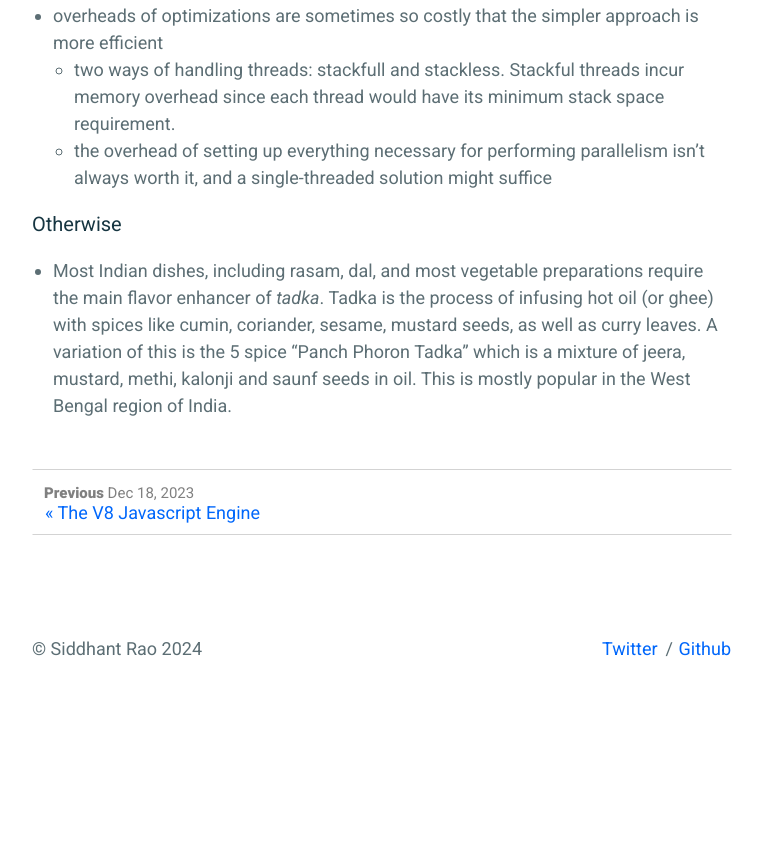
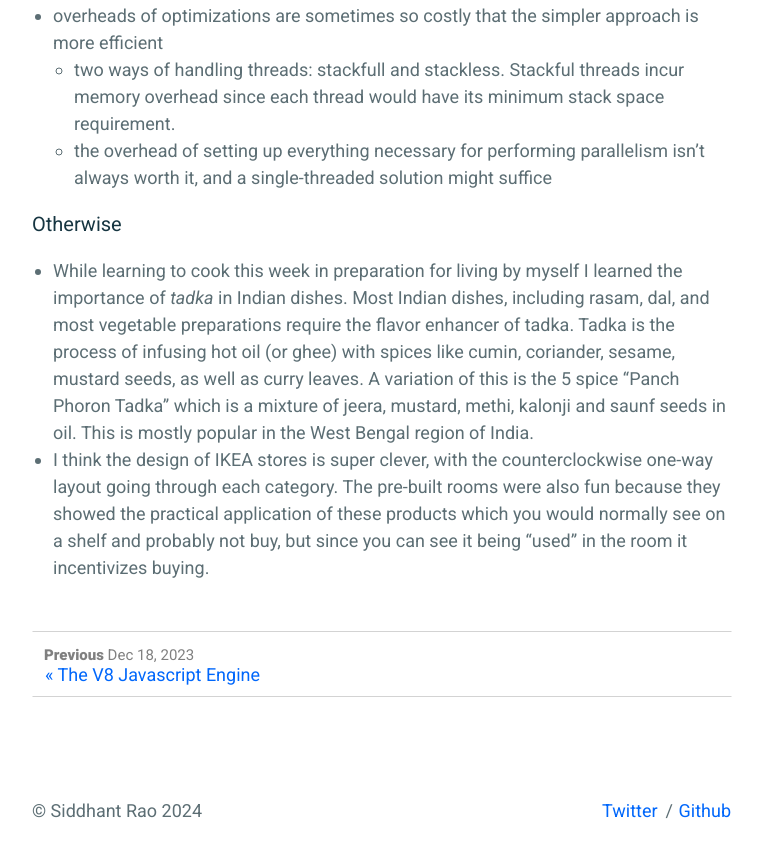
Before and after one commit to siddhantrao23/siddhantrao23.github.io, a Jekyll site: the page built from _posts/2024-07-06-weekly-1.md, in a window 1280 px wide and 900 px high, scrolled down 1096 px. Shown: the top 858 px of the window, without its empty margins (258-1021 px from the left). Built offline with Jekyll 4.4.1, drawn with Linux system fonts in a browser that asks for light colours; before the commit the page ends 1858 px from its top, so only the background shows below that.

Commit message:
add more to week 1

```diff
--- a/_posts/2024-07-06-weekly-1.md
+++ b/_posts/2024-07-06-weekly-1.md
@@ -23,4 +23,5 @@ This is my brain dump for this week on things I learned, tech-related or otherwi
 
 ### Otherwise
 
-- Most Indian dishes, including rasam, dal, and most vegetable preparations require the main flavor enhancer of _tadka_. Tadka is the process of infusing hot oil (or ghee) with spices like cumin, coriander, sesame, mustard seeds, as well as curry leaves. A variation of this is the 5 spice "Panch Phoron Tadka" which is a mixture of jeera, mustard, methi, kalonji and saunf seeds in oil. This is mostly popular in the West Bengal region of India.
+- While learning to cook this week in preparation for living by myself I learned the importance of *tadka* in Indian dishes. Most Indian dishes, including rasam, dal, and most vegetable preparations require the flavor enhancer of tadka. Tadka is the process of infusing hot oil (or ghee) with spices like cumin, coriander, sesame, mustard seeds, as well as curry leaves. A variation of this is the 5 spice "Panch Phoron Tadka" which is a mixture of jeera, mustard, methi, kalonji and saunf seeds in oil. This is mostly popular in the West Bengal region of India.
+- I think the design of IKEA stores is super clever, with the counterclockwise one-way layout going through each category. The pre-built rooms were also fun because they showed the practical application of these products which you would normally see on a shelf and probably not buy, but since you can see it being "used" in the room it incentivizes buying.
```
